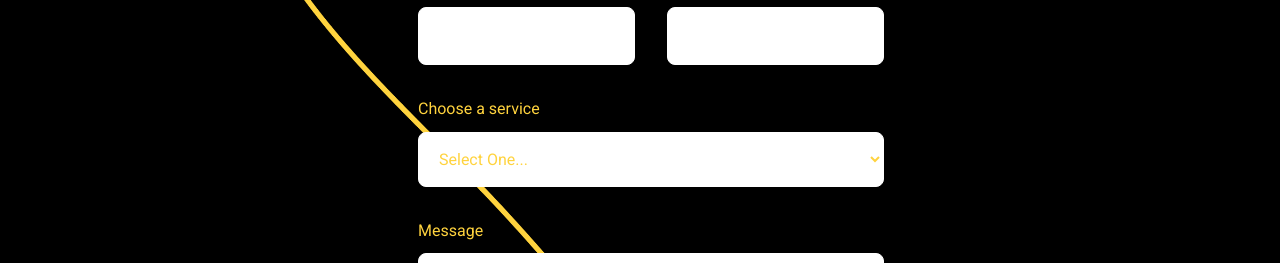
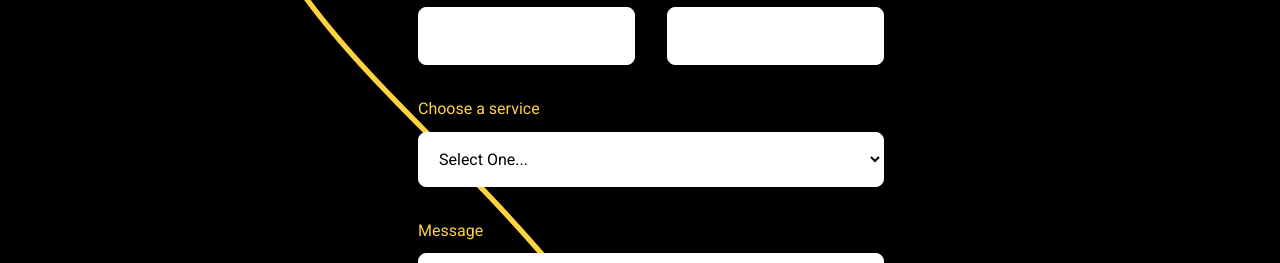
Before and after one commit to nancecode/portfolio, a React (Create React App) app: page / in a window 1280 px wide. Shown: the part 3660-3923 px from the top of the page. Built offline with nearby package versions, Linux system fonts and the light colour scheme.

Commit message:
Nancy Portfolio 2025

```diff
--- a/src/App.css
+++ b/src/App.css
@@ -459,6 +459,7 @@ h2 {
   border-radius: 8px;
   border: 1.333px solid var(--white);
   background: var(--white);
+  color: var(--black);
 }
 .checkbox--label {
   display: flex;
```
